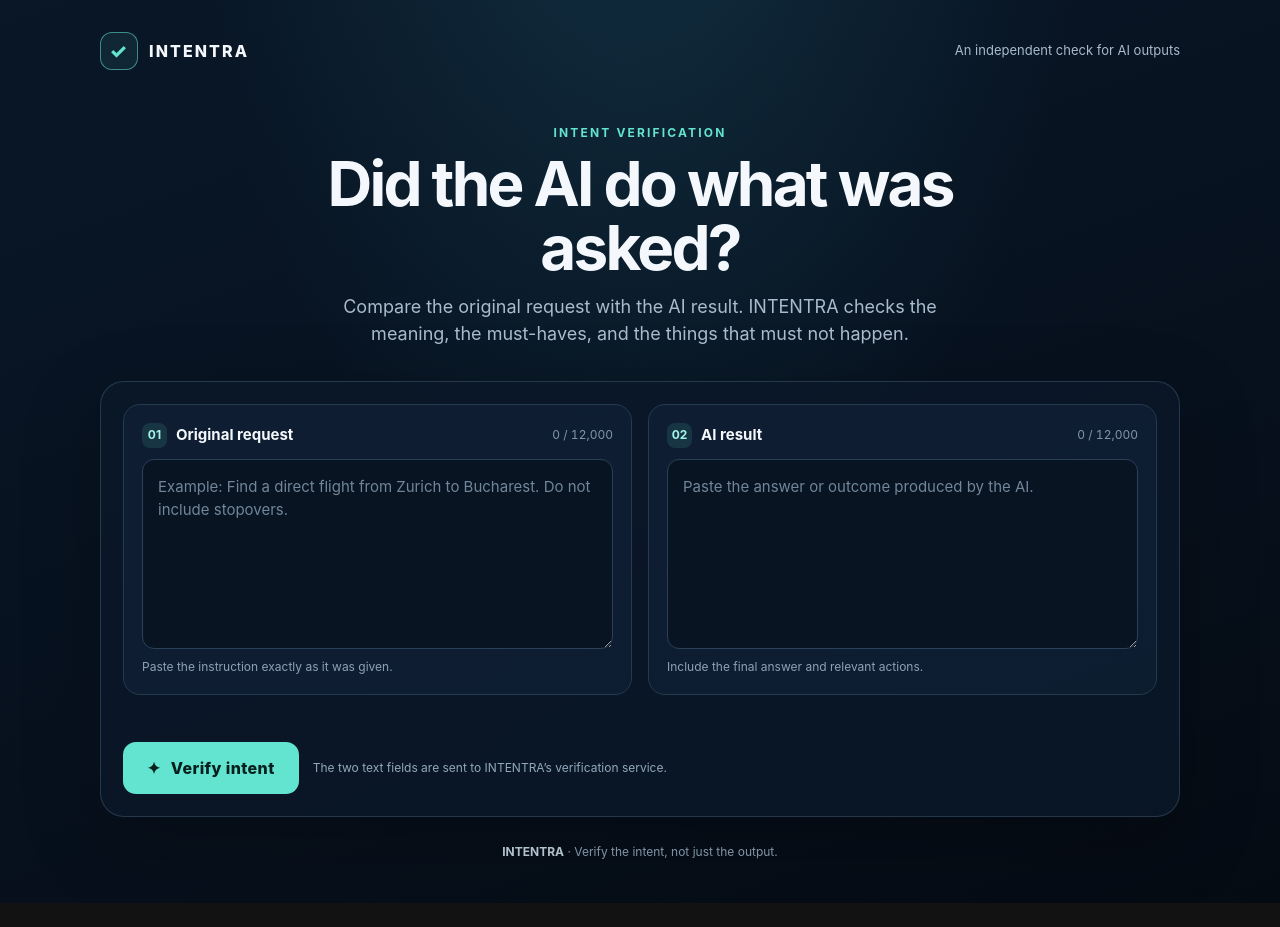
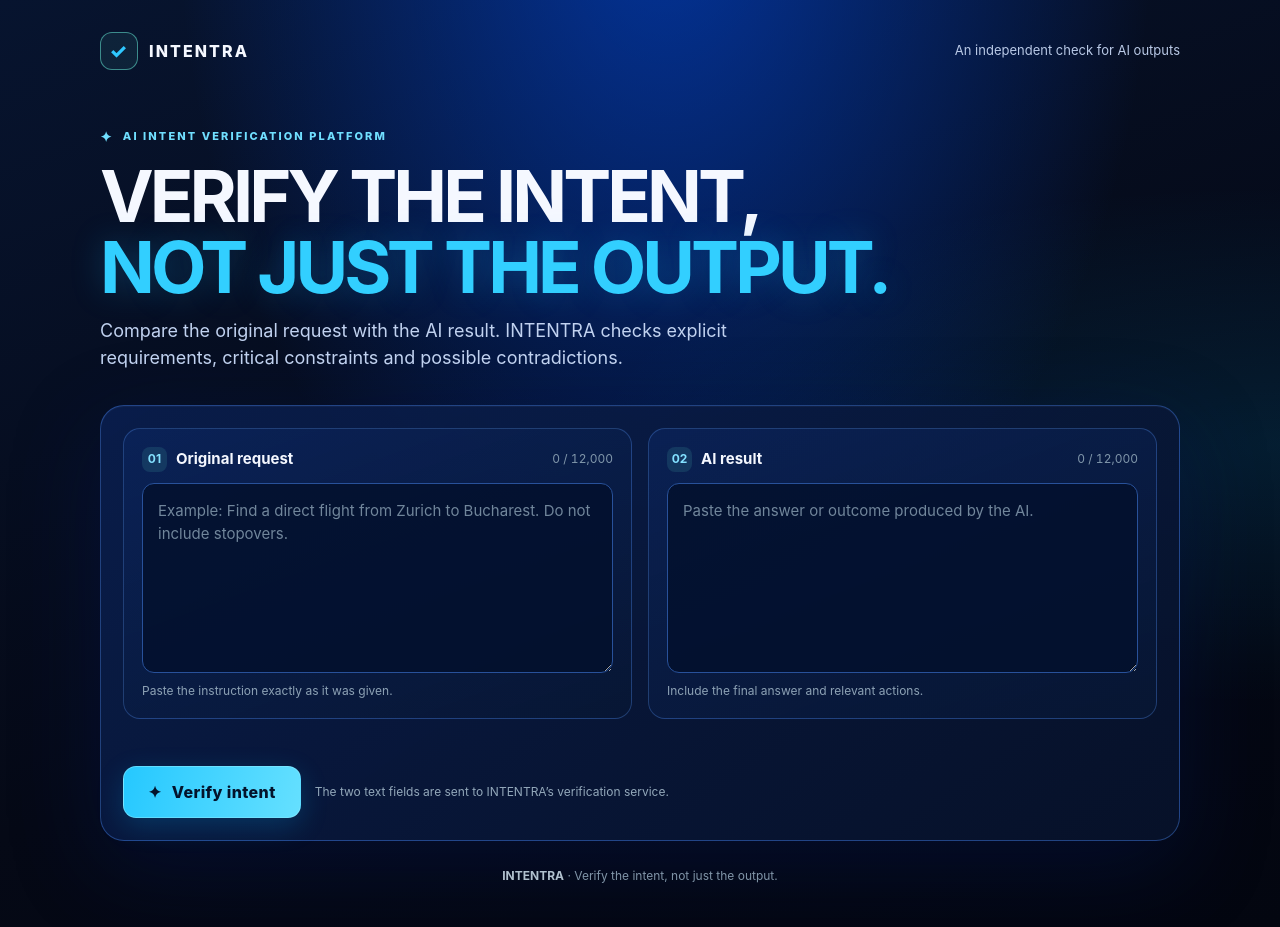
Before and after one commit to basescusorin-coder/intentra, a plain HTML site: page index.html in a window 1280 px wide. Before the commit the page ends 903 px from the top, so only its background shows below. Drawn offline with Linux system fonts and the light colour scheme.

Commit message:
Refresh INTENTRA visual design
Apply Pomelli-inspired blue theme and headline while preserving verification logic.

```diff
--- a/index.html
+++ b/index.html
@@ -9,15 +9,15 @@
   <style>
     :root {
       color-scheme: dark;
-      --bg: #07111e;
-      --panel: #0d1a2a;
-      --panel-raised: #102238;
-      --line: #243a50;
-      --text: #f4f8fc;
-      --muted: #a9bbcc;
-      --accent: #63e4d0;
-      --accent-strong: #a2f6e8;
-      --danger: #ff8d96;
+      --bg: #050916;
+      --panel: #09152a;
+      --panel-raised: #0d2050;
+      --line: #244274;
+      --text: #f5f8ff;
+      --muted: #b9c9e6;
+      --accent: #2fc8ff;
+      --accent-strong: #83e1ff;
+      --danger: #ff929d;
       --warning: #ffd47f;
       --success: #91e5ae;
     }
@@ -29,8 +29,9 @@
       min-height: 100vh;
       color: var(--text);
       background:
-        radial-gradient(ellipse at 50% -18%, rgba(39, 113, 137, .27), transparent 49%),
-        linear-gradient(160deg, #091727 0%, var(--bg) 58%, #050b13 100%);
+        radial-gradient(ellipse at 52% -12%, rgba(0, 82, 255, .54), transparent 52%),
+        radial-gradient(ellipse at 100% 48%, rgba(0, 180, 255, .12), transparent 38%),
+        linear-gradient(160deg, #07142f 0%, var(--bg) 60%, #030610 100%);
       font-family: Inter, ui-sans-serif, system-ui, -apple-system, BlinkMacSystemFont, "Segoe UI", sans-serif;
       line-height: 1.5;
     }
@@ -49,21 +50,23 @@
       border-radius: 12px; color: var(--accent); background: rgba(99, 228, 208, .08); font-size: 20px;
     }
     .top-note { color: var(--muted); font-size: 13px; }
-    .hero { max-width: 760px; margin: 0 auto 34px; text-align: center; }
-    .eyebrow { color: var(--accent); font-size: 12px; font-weight: 750; letter-spacing: .18em; text-transform: uppercase; }
-    h1 { margin: 10px 0 12px; font-size: clamp(38px, 6vw, 62px); line-height: 1.04; letter-spacing: -.045em; }
-    .hero p { max-width: 650px; margin: 0 auto; color: var(--muted); font-size: clamp(15px, 2vw, 18px); }
+    .hero { max-width: 820px; margin: 0 0 34px; text-align: left; }
+    .eyebrow { display: inline-flex; align-items: center; gap: 9px; color: #70dfff; font-size: 11px; font-weight: 800; letter-spacing: .19em; text-transform: uppercase; }
+    .eyebrow::before { content: "✦"; font-size: 14px; }
+    h1 { max-width: 800px; margin: 12px 0 14px; font-size: clamp(40px, 7vw, 72px); line-height: .99; letter-spacing: -.055em; text-transform: uppercase; }
+    h1 span { color: #32cfff; text-shadow: 0 0 32px rgba(30, 178, 255, .25); }
+    .hero p { max-width: 690px; margin: 0; color: #c1d2f0; font-size: clamp(15px, 2vw, 18px); }
 
-    .workspace { padding: 22px; border: 1px solid rgba(126, 162, 193, .24); border-radius: 24px; background: rgba(11, 25, 41, .84); box-shadow: 0 24px 80px rgba(0, 0, 0, .24); }
+    .workspace { padding: 22px; border: 1px solid rgba(76, 143, 255, .38); border-radius: 24px; background: linear-gradient(145deg, rgba(10, 31, 80, .88), rgba(7, 18, 42, .94)); box-shadow: 0 26px 90px rgba(0, 30, 110, .28), inset 0 1px 0 rgba(255, 255, 255, .035); }
     .input-grid { display: grid; grid-template-columns: 1fr 1fr; gap: 16px; }
-    .input-card { min-width: 0; padding: 18px; border: 1px solid var(--line); border-radius: 17px; background: rgba(16, 34, 56, .64); }
+    .input-card { min-width: 0; padding: 18px; border: 1px solid rgba(75, 132, 220, .36); border-radius: 17px; background: linear-gradient(160deg, rgba(12, 39, 99, .56), rgba(8, 23, 52, .78)); }
     .field-heading { display: flex; align-items: center; justify-content: space-between; gap: 10px; margin-bottom: 11px; }
     label { display: flex; align-items: center; gap: 9px; font-size: 15px; font-weight: 750; }
     .step { display: inline-grid; width: 25px; height: 25px; place-items: center; border-radius: 8px; color: var(--accent-strong); background: rgba(99, 228, 208, .12); font-size: 12px; }
     .char-count { color: #8197ab; font-size: 12px; font-variant-numeric: tabular-nums; }
     textarea {
       display: block; width: 100%; min-height: 190px; padding: 15px; resize: vertical;
-      border: 1px solid #2a4159; border-radius: 12px; color: var(--text); background: #081421;
+      border: 1px solid #28519a; border-radius: 12px; color: var(--text); background: rgba(3, 16, 45, .84);
       font-size: 15px; line-height: 1.55;
     }
     textarea::placeholder { color: #71869b; }
@@ -72,15 +75,16 @@
     .actions { display: flex; align-items: center; gap: 14px; margin-top: 18px; }
     .verify-button {
       display: inline-flex; min-height: 52px; align-items: center; justify-content: center; gap: 10px;
-      padding: 0 24px; border: 0; border-radius: 13px; color: #06201e; background: var(--accent);
-      font-weight: 850; letter-spacing: .025em; cursor: pointer; transition: transform .15s ease, background .15s ease;
+      padding: 0 24px; border: 1px solid rgba(140, 235, 255, .52); border-radius: 13px; color: #03132b;
+      background: linear-gradient(105deg, #25c8ff, #65e0ff); box-shadow: 0 8px 28px rgba(0, 178, 255, .2);
+      font-weight: 850; letter-spacing: .025em; cursor: pointer; transition: transform .15s ease, filter .15s ease;
     }
-    .verify-button:hover:not(:disabled) { transform: translateY(-1px); background: var(--accent-strong); }
+    .verify-button:hover:not(:disabled) { transform: translateY(-1px); filter: brightness(1.08); }
     .verify-button:disabled { cursor: progress; opacity: .74; }
     .privacy-note { margin: 0; color: #93a8ba; font-size: 12px; }
     .form-error { min-height: 20px; margin: 9px 0 0; color: var(--danger); font-size: 13px; }
 
-    .result { display: none; margin-top: 20px; padding: 20px; border: 1px solid var(--line); border-radius: 17px; background: #091624; }
+    .result { display: none; margin-top: 20px; padding: 20px; border: 1px solid rgba(73, 139, 232, .42); border-radius: 17px; background: rgba(4, 17, 43, .84); }
     .result.is-visible { display: block; }
     .result-head { display: flex; align-items: flex-start; justify-content: space-between; gap: 14px; padding-bottom: 16px; border-bottom: 1px solid var(--line); }
     .result-title { margin: 0; font-size: 20px; }
@@ -139,9 +143,9 @@
     </header>
 
     <section class="hero" id="top" aria-labelledby="page-title">
-      <div class="eyebrow">Intent verification</div>
-      <h1 id="page-title">Did the AI do what was asked?</h1>
-      <p>Compare the original request with the AI result. INTENTRA checks the meaning, the must-haves, and the things that must not happen.</p>
+      <div class="eyebrow">AI intent verification platform</div>
+      <h1 id="page-title">Verify the intent,<br><span>not just the output.</span></h1>
+      <p>Compare the original request with the AI result. INTENTRA checks explicit requirements, critical constraints and possible contradictions.</p>
     </section>
 
     <section class="workspace" aria-label="Intent verification form">
```
